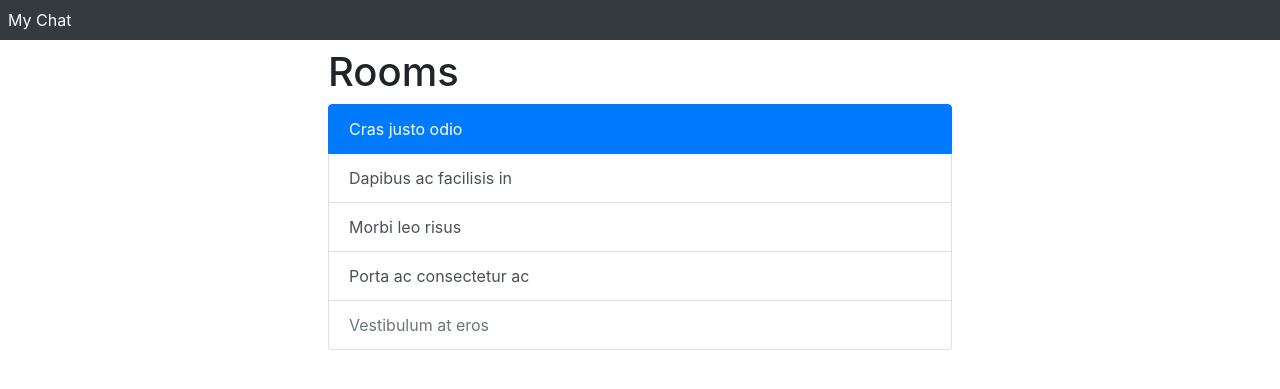
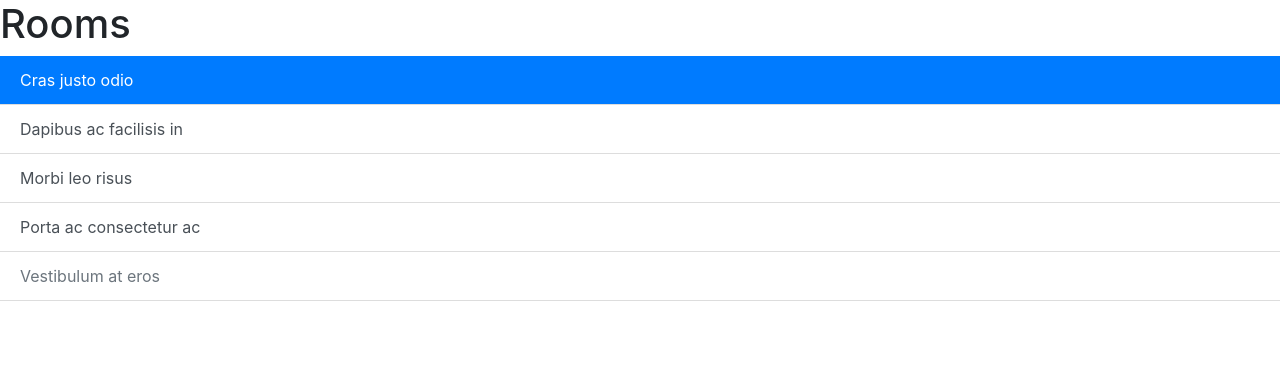
Before and after one commit to rema424/all, a Python web app: template redis/tutorial-2/single-server/template/room/index.html in a window 1280 px wide. Shown: the top 389 px of the page. Run offline with Jinja, Linux system fonts and the light colour scheme; the template is opened without the code that fills it, so the values that code supplies are empty; some libraries are stand-ins or nearby versions.

Commit message:
direct chat

```diff
--- /dev/null
+++ b/redis/multi-room/src/css/layout.css
@@ -0,0 +1,50 @@
+.contents {
+  position: fixed;
+  top: 56px;
+  bottom: 0;
+  left: 0;
+  right: 0;
+}
+
+.max-h {
+  height: calc(100vh - 56px);
+}
+
+.members {
+  /* position: fixed; */
+  height: calc(100vh - 54px);
+  /* top: 56px;
+  bottom: 0;
+  left: 0;
+  z-index: -1; */
+  overflow: auto;
+  border-right: 1px solid #eee;
+}
+
+.members-header {
+  background-color: #f5edcd;
+  color: #545456;
+  font-size: 1.25rem;
+  padding-top: 0.25rem;
+  padding-bottom: 0.25rem;
+}
+
+.members-group {
+  width: 100%;
+  list-style: '#';
+}
+
+.list-group-item {
+  border: none !important;
+  border-radius: none !important;
+  border-top-left-radius: 0px !important;
+  border-top-right-radius: 0px !important;
+  border-bottom-left-radius: 0px !important;
+  border-bottom-right-radius: 0px !important;
+  border-top: 1px solid #ddd !important;
+  border-bottom: 1px solid #ddd !important;
+}
+
+.list-group-item:first-child {
+  border-top: none !important;
+}
--- a/redis/multi-room/template/layout.html
+++ b/redis/multi-room/template/layout.html
@@ -17,19 +17,19 @@
 </head>
 
 <body>
-  <header>
+  <!-- <header>
     <div class="bg-dark text-white p-2">
       <a class="text-white" href="/">My Chat</a>
     </div>
-  </header>
+  </header> -->
 
-  <main>
-    <div class="container w-50 p-2 m-auto">
-      {% block content %}{% endblock %}
-    </div>
-  </main>
+  <!-- <main> -->
+  <!-- <div class="container w-50 p-2 m-auto"> -->
+  {% block content %}{% endblock %}
+  <!-- </div> -->
+  <!-- </main> -->
 
-  <footer></footer>
+  <!-- <footer></footer> -->
 
   <!-- Optional JavaScript -->
   <!-- jQuery first, then Popper.js, then Bootstrap JS -->
```
Also changed, not shown: redis/multi-room/template/room/show.html (+63 -2 lines), 2 other files.
